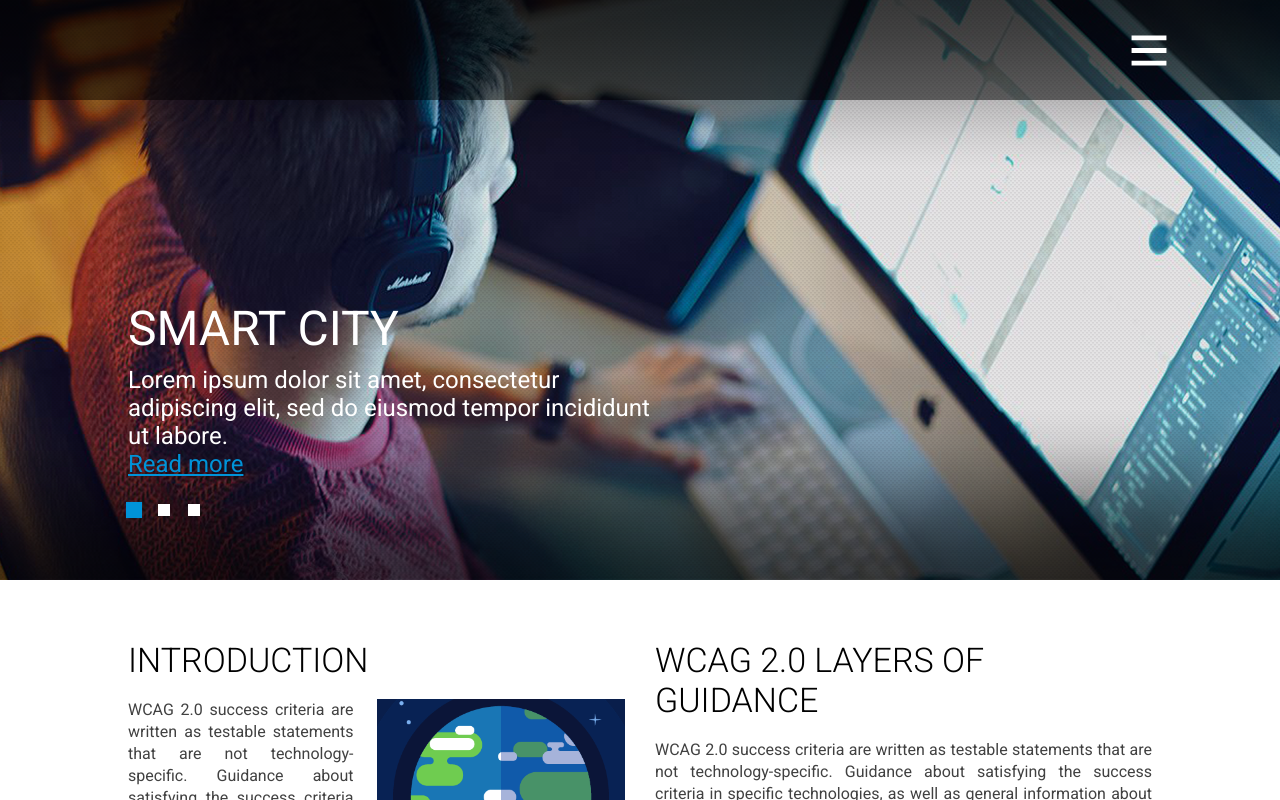
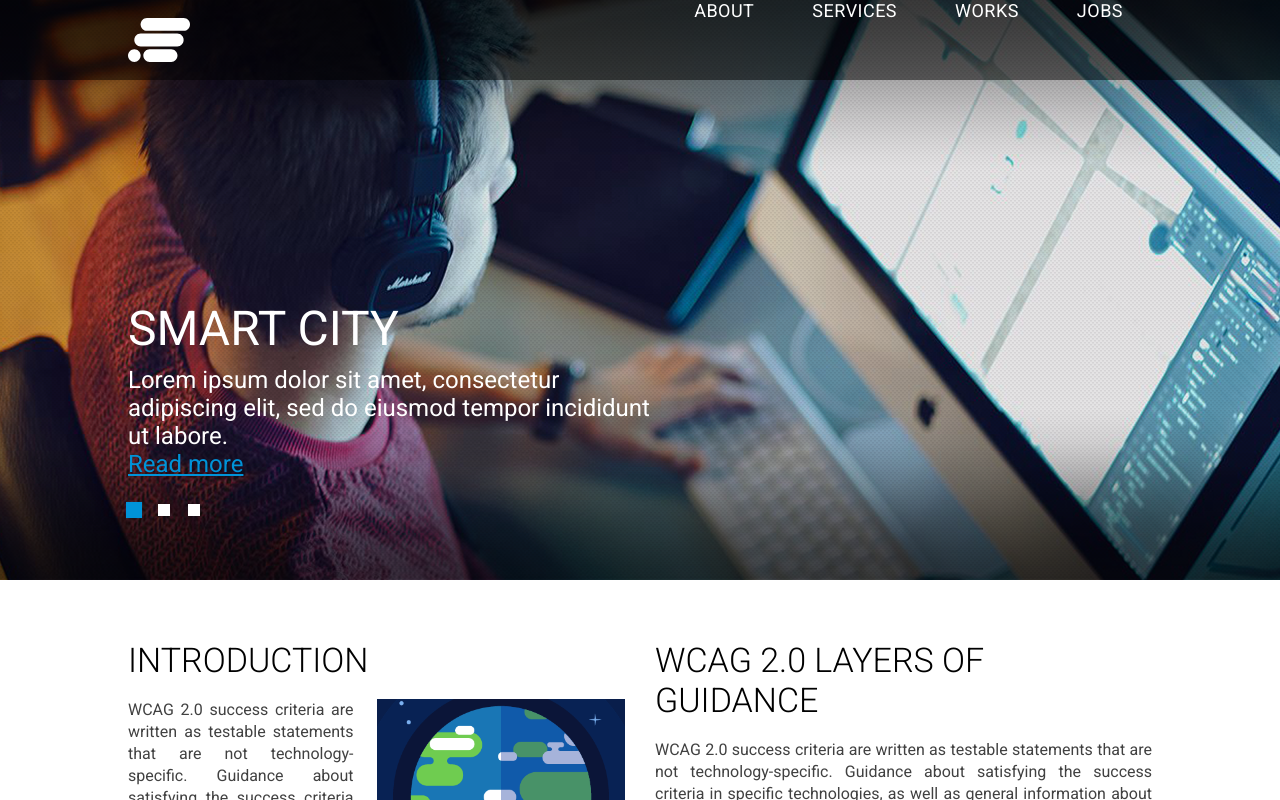
Before and after one commit to patakiIstvan/Smart-city-landpage, a React (Create React App) app: page / in a window 1280 px wide. Shown: the top 800 px of the page. Built offline with nearby package versions, Linux system fonts and the light colour scheme.

Commit message:
fixed logo

```diff
--- a/src/components/Navbar/Navbar.jsx
+++ b/src/components/Navbar/Navbar.jsx
@@ -1,5 +1,5 @@
 import React, { useState } from 'react'
-import logo from '../../assets/svg/top-logo.svg'
+import logo from '../../assets/svg/top-logo2.svg'
 import menuIcon from '../../assets/svg/menu-icon.svg'
 
 function Navbar() {
@@ -11,13 +11,14 @@ function Navbar() {
   }
 
   return (
-    <header className="section navbar">
+    <header className="navbar">
+      <div className="container section">
         <img className="logo" src={logo} alt="logo" />
-      <nav className={menuActive && 'navbar-active'}>
+        <nav className='large-screen-nav'>
           <ul className='link-container'>
             <li><a href="https://verysmartcity.netlify.app">about</a></li>
-          <li><a href="https://verysmartcity.netlify.app">services</a>
-            <ul className='sublink-container'>
+            <li className='sub-choose'><a href="https://verysmartcity.netlify.app">services</a>
+              <ul className='ls-sublink-container'>
                 <li><a href="https://verysmartcity.netlify.app">cms</a></li>
                 <li><a href="https://verysmartcity.netlify.app">portal</a></li>
               </ul>
@@ -29,6 +30,17 @@ function Navbar() {
         <div className={`menu-icon__container ${menuActive && 'menu-active'}`}>
           <img className="menu-icon" src={menuIcon} alt="menu icon" onClick={toggleMenu} />
         </div>
+      </div>
+      <div className={`mobile-menu ${menuActive && 'menu-links-active'}`}>
+        <ul className='link-container'>
+          <li className="section"><a href="https://verysmartcity.netlify.app">about</a></li>
+          <li className="section"><a href="https://verysmartcity.netlify.app">services</a></li>
+          <li className='mobile-sublink section'><a href="https://verysmartcity.netlify.app">cms</a></li>
+          <li className='mobile-sublink section'><a href="https://verysmartcity.netlify.app">portal</a></li>
+          <li className="section"><a href="https://verysmartcity.netlify.app">works</a></li>
+          <li className="section"><a href="https://verysmartcity.netlify.app">jobs</a></li>
+        </ul>
+      </div>
     </header>
   )
 }
--- a/src/components/Navbar/Navbar.scss
+++ b/src/components/Navbar/Navbar.scss
@@ -2,28 +2,70 @@
   position: fixed;
   width: 100%;
   height: 100px;
-  display: flex;
-  justify-content: space-between;
-  align-items: center;
   background: rgba(0, 0, 0, 0.5);
   z-index: 100;
 
-  .logo {
-    width: 43.6px;
-    height: 43.6px;
-    padding: 28.2px 0;
+  .container {
+    width: 100%;
+    height: 100%;
+    display: flex;
+    justify-content: space-between;
+    align-items: center;
   }
 
-  nav {
+  .large-screen-nav {
     display: none;
-    width: 100%;
-  }
 
-  .navbar-active {}
+    // .large-screen-nav>ul {
+    //   height: 100%;
+    // }
 
-  .link-container {
-    display: flex;
-    flex-direction: column;
+    .link-container>li {
+      height: 80px;
+      position: relative;
+      vertical-align: middle;
+    }
+
+    .sub-choose:hover .ls-sublink-container {
+      display: flex;
+    }
+
+    .link-container>li:hover {
+      background-color: #0093D8;
+    }
+
+    .ls-sublink-container {
+      position: absolute;
+      width: 100%;
+      top: 80px;
+      height: 160px;
+      display: none;
+      flex-direction: column;
+    }
+
+    .ls-sublink-container li {
+      flex: 1;
+      display: grid;
+      align-items: center;
+      justify-content: center;
+      background-color: $anchorColor;
+
+      &:hover {
+        background-color: #007BB5;
+      }
+    }
+
+    a {
+      display: inline-block;
+      letter-spacing: 0.03rem;
+      font-size: 18px;
+      color: $white;
+      padding: 0 29px;
+      font-weight: 400;
+      text-transform: uppercase;
+      height: 100%;
+      vertical-align: middle
+    }
   }
 
   .menu-icon__container {
@@ -31,7 +73,7 @@
     align-items: center;
     justify-content: center;
     height: 100%;
-    margin-right: calc(-9.5%);
+    margin-right: -9.5%;
     padding: 0 8%;
   }
 
@@ -45,15 +87,77 @@
     background-color: $anchorColor;
   }
 
+  // MOBILE NAV
+
+  .mobile-menu {
+    width: 100%;
+    display: none;
+  }
+
+  .menu-links-active {
+    display: block;
+
+    .link-container {
+      display: grid;
+      grid-template-columns: 1fr;
+      grid-template-rows: repeat(6, 1fr);
+      height: 480px;
+
+      &>li {
+        display: flex;
+        align-items: center;
+        width: 100%;
+        background-color: $anchorColor;
+        border-top: 1px solid rgba(255, 255, 255, 0.4);
+
+        a {
+          font-size: 18px;
+          line-height: 21px;
+          color: $white;
+          letter-spacing: 0.03em;
+          text-transform: uppercase;
+          cursor: pointer;
+        }
+      }
+
+      .mobile-sublink {
+        background-color: #007BB5 !important;
+
+        a {
+          padding-left: 50px;
+        }
+      }
+    }
+  }
 
 
+
+
+  // MOBILE NAV END
+
   @media screen and (min-width: $mSize) {
-    .link-container {
+
+    .menu-icon__container {
+
+      display: none;
+    }
+
+    .large-screen-nav {
+      display: block;
+    }
+
+    .large-screen-nav .link-container {
+      display: flex;
       flex-direction: row;
       justify-content: flex-end;
-
-      gap: 30px;
+      align-items: center;
     }
 
   }
 }
+
+@media screen and (min-width: $mSize) {
+  .navbar {
+    height: 80px;
+  }
+}
```
Also changed, not shown: src/assets/svg/top-logo2.svg (added). Lines whose indentation alone changed are shown as unchanged.
